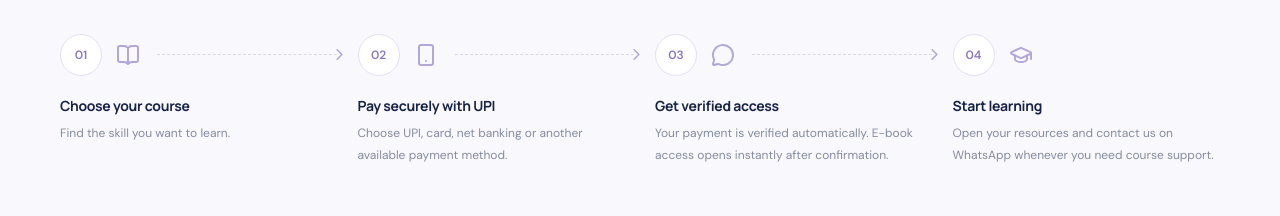
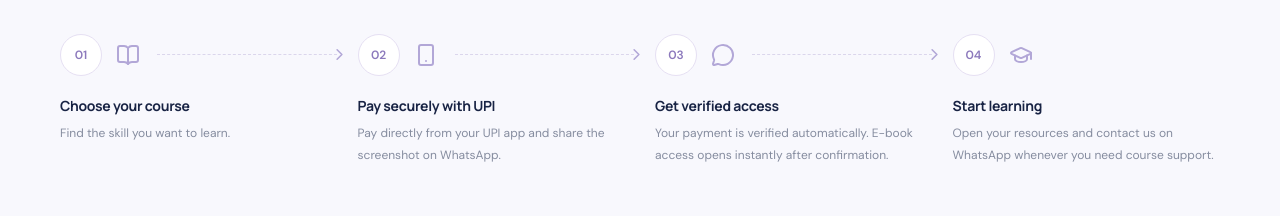
Before and after one commit to yashukinGs/Infinity-institute-of-technology, a React (Vite) app: page / in a window 1280 px wide. Shown: the part 3920-4136 px from the top of the page. Built offline with nearby package versions, Linux system fonts and the light colour scheme; the HTML template or start-up script is replaced by a standard one.

Commit message:
Clarify UPI payment steps

```diff
--- a/src/App.tsx
+++ b/src/App.tsx
@@ -1040,7 +1040,7 @@ export default function App() {
                 },
                 {
                   title: "Pay securely with UPI",
-                  text: "Choose UPI, card, net banking or another available payment method.",
+                  text: "Pay directly from your UPI app and share the screenshot on WhatsApp.",
                   icon: Smartphone,
                 },
                 {
```
